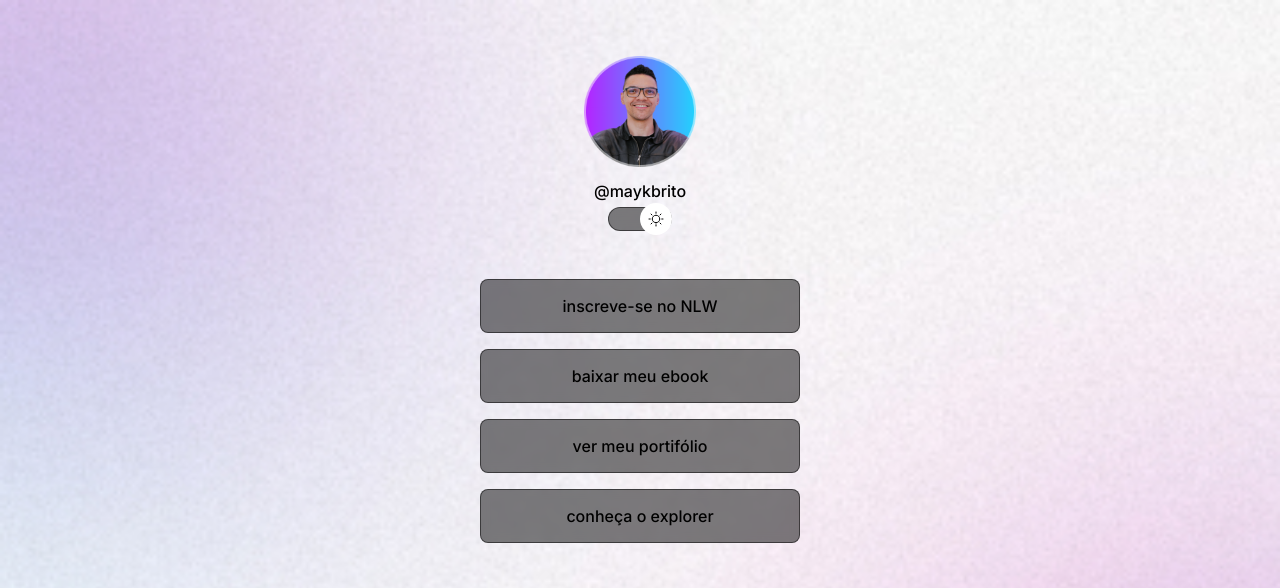
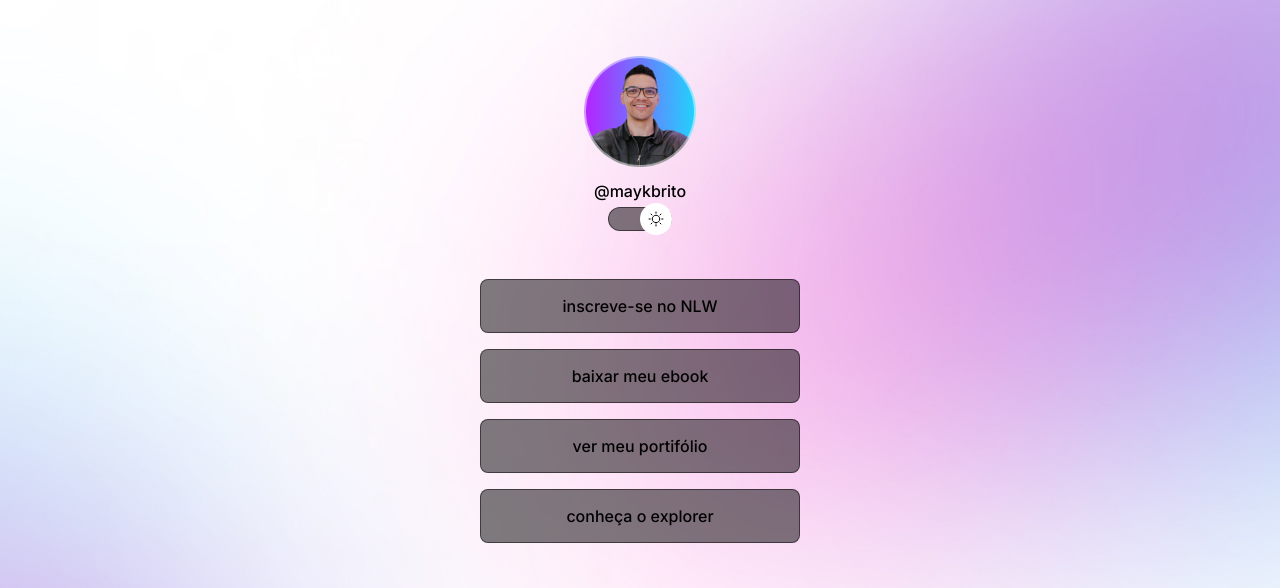
Before and after one commit to zackri126/projectrocket, a plain HTML site: page INDEX.html in a window 1280 px wide. Shown: the top 588 px of the page. Drawn offline with nearby package versions, Linux system fonts and the light colour scheme.

Commit message:
change background based on media queries

```diff
--- a/style.css
+++ b/style.css
@@ -24,6 +24,7 @@
 
 body {
   background: var(--bg-url) no-repeat top center/cover;
+  height: 100vh;
 }
 body * {
   font-family: "Inter", sans-serif;
@@ -144,3 +145,12 @@ footer {
   text-align: center;
   font-size: 14px;
 }
+/*media queries 8*/
+@media (min-width: 700px) {
+  :root {
+    --bg-url: url(./assets/bg-desktop.jpg);
+  }
+  .light {
+    --bg-url: url(./assets/bg-desktop-light.jpg);
+  }
+}
```
